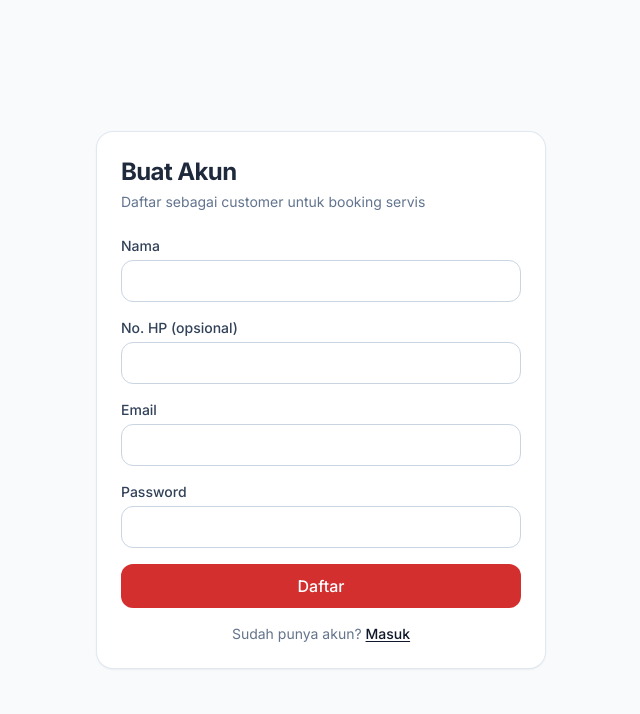
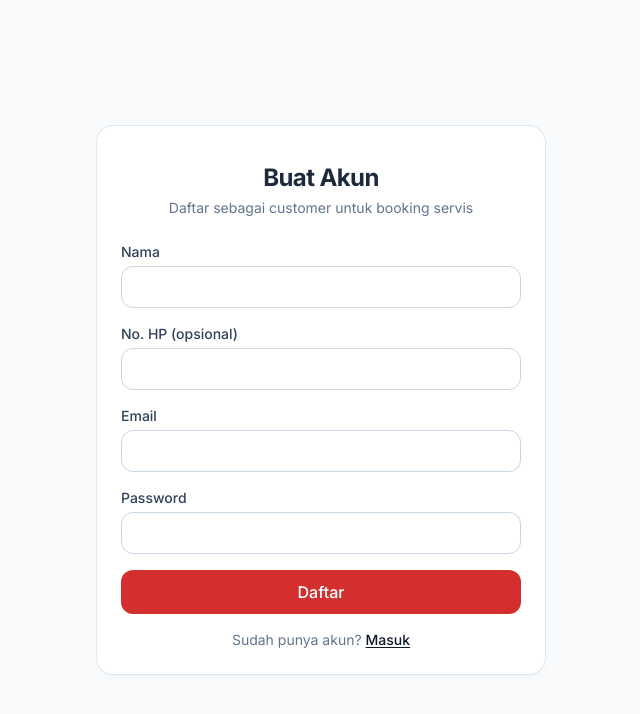
Before and after one commit to imtopp/RevGo-Speed, a Next.js app: page /register in a window 1280 px wide. Shown: the top 714 px of the page, without its empty margins (319-959 px from the left). Built offline with nearby package versions, Linux system fonts and the light colour scheme; no server answers; the database is empty.

Commit message:
fix(ui): blok brand login & register — logo center h-14, buang shadow ganda

```diff
--- a/src/app/login/page.tsx
+++ b/src/app/login/page.tsx
@@ -12,21 +12,27 @@ export default async function LoginPage() {
 
   return (
     <main className="flex min-h-dvh items-center justify-center p-4">
-      <div className="w-full max-w-sm rounded-2xl bg-white p-6 shadow-sm ring-1 ring-slate-200 md:max-w-md">
-        {logoUrl ? (
-          // eslint-disable-next-line @next/next/no-img-element
-          <img src={logoUrl} alt="" className="mb-3 h-10 w-10 rounded object-contain" />
-        ) : null}
-        <h1 className="text-2xl font-bold tracking-tight">{appName}</h1>
-        <p className="mt-1 text-sm text-slate-500">
-          Masuk untuk mengelola bengkel
-        </p>
+      <div className="w-full max-w-sm rounded-2xl bg-surface p-6 shadow-card ring-1 ring-slate-200 md:max-w-md">
+        <div className="flex flex-col items-center text-center">
+          {logoUrl ? (
+            // eslint-disable-next-line @next/next/no-img-element
+            <img
+              src={logoUrl}
+              alt=""
+              className="h-14 w-14 rounded-2xl object-contain"
+            />
+          ) : null}
+          <h1 className="mt-3 text-2xl font-bold tracking-tight">{appName}</h1>
+          <p className="mt-1 text-sm text-muted-foreground">
+            Masuk untuk mengelola bengkel
+          </p>
+        </div>
         <LoginForm />
-        <p className="mt-6 text-center text-sm text-slate-500">
+        <p className="mt-6 text-center text-sm text-muted-foreground">
           Belum punya akun?{" "}
           <Link
             href="/register"
-            className="font-medium text-slate-900 underline underline-offset-2"
+            className="font-medium text-foreground underline underline-offset-2"
           >
             Daftar
           </Link>
--- a/src/app/register/page.tsx
+++ b/src/app/register/page.tsx
@@ -1,13 +1,26 @@
 import { RegisterForm } from "@/components/register-form";
+import { getBranding } from "@/lib/branding";
 
-export default function RegisterPage() {
+export default async function RegisterPage() {
+  const { logoUrl } = await getBranding();
+
   return (
     <main className="flex min-h-dvh items-center justify-center p-4">
-      <div className="w-full max-w-sm rounded-2xl bg-white p-6 shadow-sm ring-1 ring-slate-200 md:max-w-md">
-        <h1 className="text-2xl font-bold tracking-tight">Buat Akun</h1>
-        <p className="mt-1 text-sm text-slate-500">
-          Daftar sebagai customer untuk booking servis
-        </p>
+      <div className="w-full max-w-sm rounded-2xl bg-surface p-6 shadow-card ring-1 ring-slate-200 md:max-w-md">
+        <div className="flex flex-col items-center text-center">
+          {logoUrl ? (
+            // eslint-disable-next-line @next/next/no-img-element
+            <img
+              src={logoUrl}
+              alt=""
+              className="h-14 w-14 rounded-2xl object-contain"
+            />
+          ) : null}
+          <h1 className="mt-3 text-2xl font-bold tracking-tight">Buat Akun</h1>
+          <p className="mt-1 text-sm text-muted-foreground">
+            Daftar sebagai customer untuk booking servis
+          </p>
+        </div>
         <RegisterForm />
       </div>
     </main>
```
